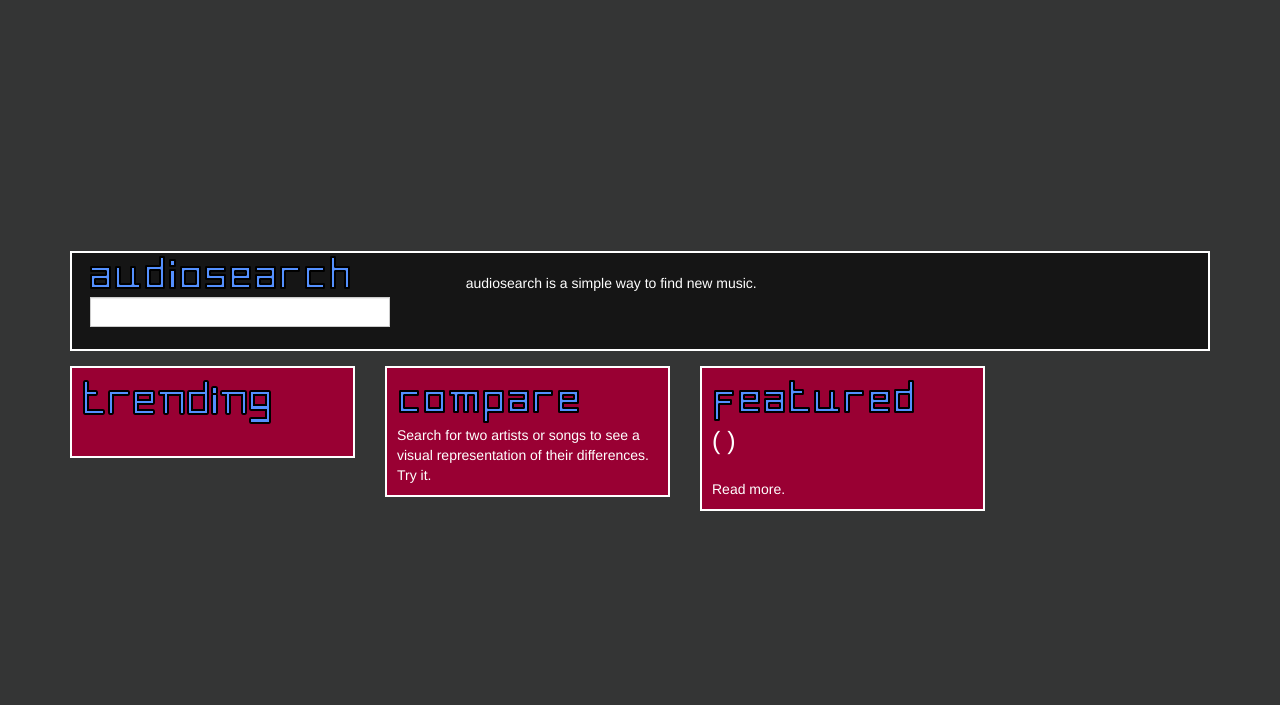
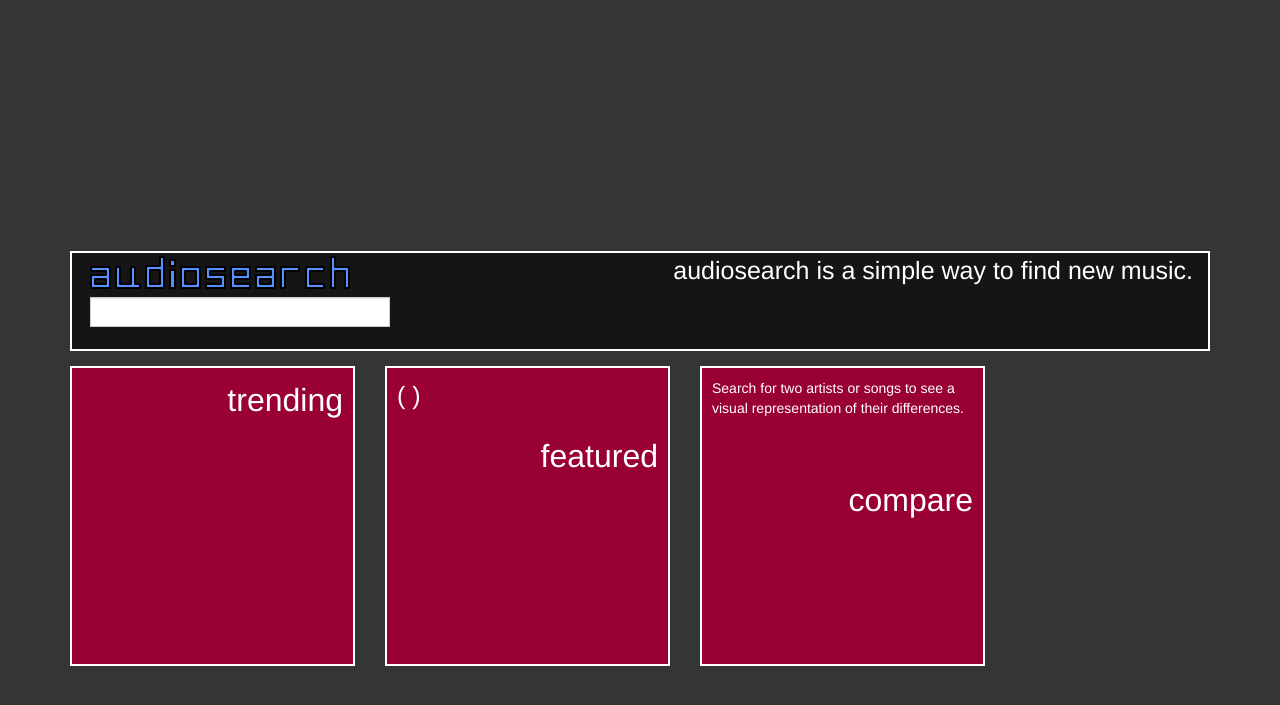
Before and after one commit to bchambs/audiosearch, a Django app: template templates/index.html in a window 1280 px wide. Shown: the top 705 px of the page. Run offline with Django 3.2, Linux system fonts and the light colour scheme; the template is opened without the code that fills it, so the values that code supplies are empty; parts of the project's set-up code (start-up, migrations or seed data) failed here and were passed over; some libraries are stand-ins or nearby versions.

Commit message:
more index changes

```diff
--- a/home/util.py
+++ b/home/util.py
@@ -7,4 +7,4 @@
         for b in bios:
             if len(b['text']) > 200:
                 return (b['text'][:197] + '...')
-        return 'NO BIO FOUND'
+        return 'Bio not available'
--- a/static/css/grid.css
+++ b/static/css/grid.css
@@ -22,6 +22,13 @@
     border-style: solid;
     border-width: 2px;
     border-color: white;
+    height: 300px;
+}
+
+.box-footer {
+    bottom: 0;
+    font-size: 32px;
+    text-align: right;
 }
 
 #index-h-separator {
@@ -37,13 +44,9 @@
     background: #151515;
 }
 
-#title-block {
-
-}
-
 #summary-block {
-    font-style: ;
-    top: 20px;
+    font-size: 25px;
+    bottom: 0;
 }
 
 #index-content {
@@ -53,16 +56,20 @@
 #trending-block {
     padding: 10px;
     background: #990033;
+    padding-bottom: 0;
 }
 
 #misc-block {
     padding: 10px;
     background: #990033;
+    padding-bottom: 0;
 }
 
 #featured-block {
     padding: 10px;
     background: #990033;
+    padding-bottom: 0;
+
 }
 
 #search-bar {
--- a/templates/index.html
+++ b/templates/index.html
@@ -23,10 +23,10 @@
 
     <!--main column-->
     <div id="index-main-col" class="col-lg-10">
-        <div id="index-header" class="row red box">
+        <div id="index-header" class="row box">
 
             <!--title block-->
-            <div id="title-block" class="col-lg-4 red">
+            <div id="title-block" class="col-lg-4">
                 <img src="{{ STATIC_URL }}img/title.png">
 
                 <form action="/search/" method="GET">
@@ -38,7 +38,7 @@
             </div><!--END title block-->
 
             <!--summary block-->
-            <div id="summary-block" class="col-lg-8 green ">
+            <div id="summary-block" class="col-lg-8 box-footer">
                 audiosearch is a simple way to find new music.<br />
             </div>
             <!--END summary block -->
@@ -51,29 +51,22 @@
 
             <!--trending block-->
             <div id="trending-block" class="col-lg-3 box">
-                <img src="{{ STATIC_URL }}img/trending.png"> <br />
+                <!--<img src="{{ STATIC_URL }}img/trending.png"> <br />-->
                 {% for t in trending %}
                     <a href = {% url 'home.views.artist_info' %}?q={{ t.name.split|join:'+' }}> {{ t }} </a> <br />
                 {% endfor %}
-                <br />
+
+                <div class="box-footer">
+                    trending
+                </div>
             </div><!--END trending block-->
-
-            <div id="index-w-separator" class="col-lg-1">
-            </div>
-
-            <!--misc block-->
-            <div id="misc-block" class="col-lg-3 box">
-                <img src="{{ STATIC_URL }}img/compare.png"> <br />
-                Search for two artists or songs to see a visual representation of their differences.</br>
-                <a href = {% url 'home.views.compare' %}>Try it.</a>
-            </div><!--END block-->
 
             <div id="index-w-separator" class="col-lg-1">
             </div>
 
             <!--featured-block-->
             <div id="featured-block" class="col-lg-3 box">
-                <img src="{{ STATIC_URL }}img/featured.png"> <br />
+                <!--<img src="{{ STATIC_URL }}img/featured.png"> <br />-->
                 <a id="featured-artist" href = {% url 'home.views.artist_info' %}?q={{ fname.split|join:'+' }}> {{ fname }}
                 (
                 {% for t in featured_terms %}
@@ -83,10 +76,29 @@
                 </a><br />
 
                 {{ featured_bio }}<br />
-                <a href = {% url 'home.views.artist_info' %}?q={{ fname.split|join:'+' }}> Read more. </a>
+                <!--<a href = {% url 'home.views.artist_info' %}?q={{ fname.split|join:'+' }}> Read more. </a>-->
+
+                <div class="box-footer">
+                    featured
+                </div>
+
+            </div><!--END featured-block-->
+
+            <div id="index-w-separator" class="col-lg-1">
+            </div>
+
+            <!--misc block-->
+            <div id="misc-block" class="col-lg-3 box">
+                <!--<img src="{{ STATIC_URL }}img/compare.png"> <br />-->
+                Search for two artists or songs to see a visual representation of their differences.</br></br></br></br>
+                <!--<a href = {% url 'home.views.compare' %}>Try it.</a>-->
+
+                <div class="box-footer">
+                    compare
+                </div>
+            </div><!--END block-->
 
 
-            </div><!--featured-block-->
 
         </div>
     </div>
```
